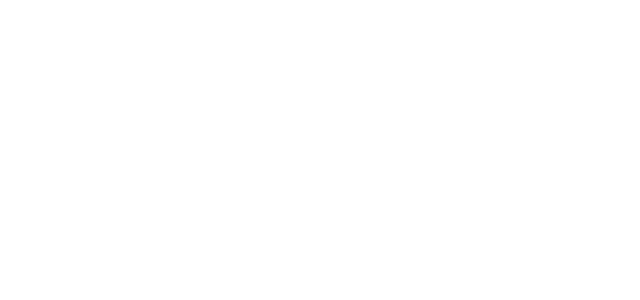
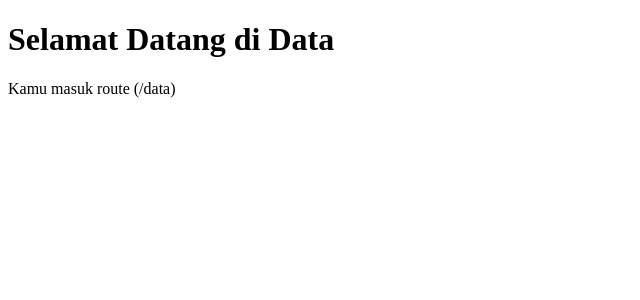
Before and after one commit to RivanFadlani/belajar-react, a React (Vite) app in the folder belajar-react-router/: page /data in a window 1280 px wide. Shown: the top 300 px of the page, without its empty margins (0-640 px from the left). Built offline with nearby package versions, Linux system fonts and the light colour scheme.

Commit message:
study(ch.2): Routing p4 (Index Route pada Nested Component)

```diff
--- a/belajar-react-router/src/main.tsx
+++ b/belajar-react-router/src/main.tsx
@@ -7,6 +7,7 @@
 import Product from "./pages/Product";
 import Seller from "./pages/Seller";
 import Customer from "./pages/Customer";
+import Data from "./pages/Data";
 
 createRoot(document.getElementById("root")!).render(
   <StrictMode>
@@ -17,6 +18,7 @@
         <Route path="/about" element={<About />} />
         {/* Menggunakan Nested Route */}
         <Route path="/data">
+          <Route index element={<Data />} /> {/* Halaman utama di (/data) */}
           <Route path="product" element={<Product />} />
           <Route path="seller" element={<Seller />} />
           <Route path="customer" element={<Customer />} />
--- /dev/null
+++ b/belajar-react-router/src/pages/Data.tsx
@@ -0,0 +1,10 @@
+const Data = () => {
+  return (
+    <div>
+      <h1>Selamat Datang di Data</h1>
+      <p>Kamu masuk route (/data)</p>
+    </div>
+  );
+};
+
+export default Data;
```
